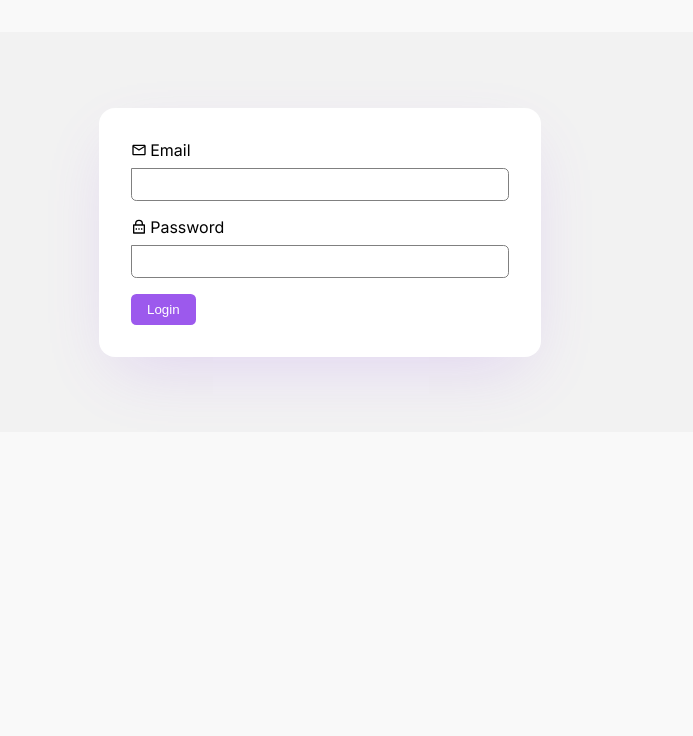
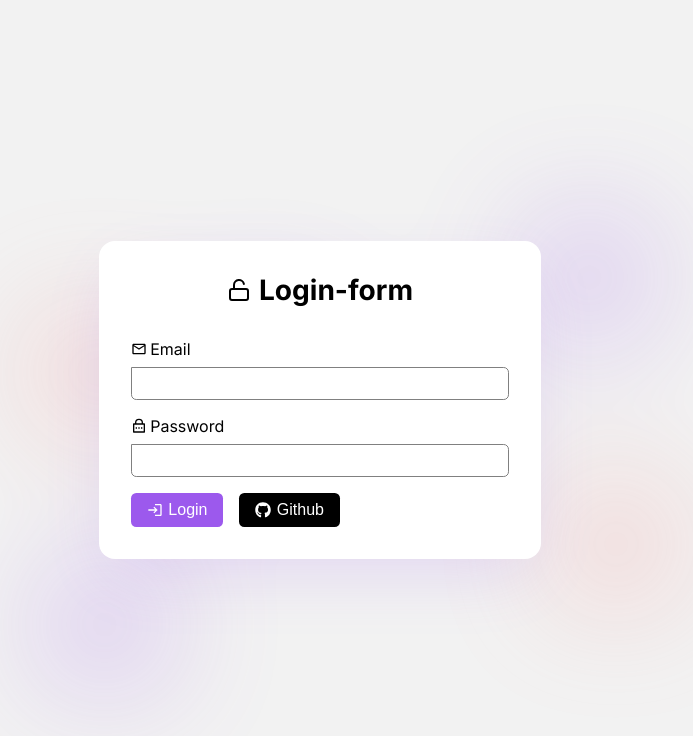
Before and after one commit to cristian-albu/acj, a Next.js app: page /admin/login in a window 1280 px wide. Shown: the top 736 px of the page, without its empty margins (320-1013 px from the left). Built offline with nearby package versions, Linux system fonts and the light colour scheme.

Commit message:
form modifications

```diff
--- a/app/admin/login/AdminLoginView.tsx
+++ b/app/admin/login/AdminLoginView.tsx
@@ -1,41 +1,40 @@
 "use client";
-import Input from "@/shared/components/inputs/Input";
-import { TInput } from "@/shared/components/inputs/types";
-import Button from "@/shared/components/layout/Button";
+import Form from "@/shared/components/inputs/Form";
+import { TFormProps } from "@/shared/components/inputs/types";
 import Card from "@/shared/components/layout/Card";
 import Section from "@/shared/components/layout/Section";
 import Wrapper from "@/shared/components/layout/Wrapper";
 import { validateEmail } from "@/shared/utils/inputValidation";
-import React, { ChangeEvent, useState } from "react";
-import { MdOutlineEmail } from "react-icons/md";
+import React, { useState } from "react";
+import { MdOutlineEmail, MdLogin } from "react-icons/md";
 import { RiLockPasswordLine } from "react-icons/ri";
+import { FiUnlock } from "react-icons/fi";
+import { FaGithub } from "react-icons/fa";
 
-const emailInput: TInput = {
-    id: "admin-email",
-    label: "email",
-    type: "text",
-    icon: <MdOutlineEmail />,
-    validationMethods: [{ method: validateEmail }],
+type TLoginDefaultState = {
+    state: "default";
 };
 
-const passwordInput: TInput = {
-    id: "admin-password",
-    label: "password",
-    type: "password",
-    icon: <RiLockPasswordLine />,
+type TLoginLoadingState = {
+    state: "loading";
 };
 
+type TLoginErrorState = {
+    state: "error";
+    error: any;
+};
+
+type TLoginSuccessState = {
+    state: "success";
+};
+
+type TLoginState = TLoginDefaultState | TLoginLoadingState | TLoginErrorState | TLoginSuccessState;
+
 const AdminLoginView: React.FC = () => {
-    const [loginState, setLoginState] = useState({ [emailInput.id]: "", [emailInput.id]: "" });
-    const [processing, setProcessing] = useState(false);
-    const [errorState, setErrorState] = useState("");
+    const [loginState, setLoadingState] = useState<TLoginState>({ state: "default" });
 
-    const handleChange = (event: ChangeEvent<HTMLFormElement>) => {
-        setLoginState({ ...loginState, [event.target.id]: event.target.value });
-    };
-
-    const handleSubmit = async () => {
-        setProcessing(true);
+    const handleEmailLogin = async (data: any) => {
+        setLoadingState({ state: "loading" });
         try {
             const fetchRes = await fetch("/api/admin/login", {
                 method: "POST",
@@ -43,35 +42,64 @@ const AdminLoginView: React.FC = () => {
                 headers: {
                     "Content-Type": "application/json",
                 },
-                body: JSON.stringify(loginState),
+                body: JSON.stringify(data),
             });
 
             const parsedRes = await fetchRes.json();
-
-            setProcessing(false);
+            // get the user session id and other user data. Maybe set a context with the credentials or the cookies
 
             if (fetchRes.status === 200) {
-                console.log("ok", parsedRes);
+                setLoadingState({ state: "success" });
             } else {
-                setErrorState("Server error");
+                setLoadingState({ state: "error", error: "Server error" });
             }
         } catch (error) {
-            setErrorState("Error making the request");
-            setProcessing(false);
+            setLoadingState({ state: "error", error: error });
         }
     };
 
-    errorState && console.error(errorState);
+    const formData: TFormProps = {
+        headerData: { title: "Login-form", icon: <FiUnlock />, align: "mid" },
+        inputData: [
+            {
+                id: "admin-email",
+                label: "email",
+                type: "text",
+                icon: <MdOutlineEmail />,
+                validationMethods: [{ method: validateEmail }],
+            },
+            {
+                id: "admin-password",
+                label: "password",
+                type: "password",
+                icon: <RiLockPasswordLine />,
+            },
+        ],
+        actionData: {
+            align: "start",
+            actions: [
+                {
+                    btnText: "Login",
+                    action: handleEmailLogin,
+                    btnDisabled: loginState.state === "loading",
+                    btnIcon: <MdLogin />,
+                },
+                {
+                    btnText: "Github",
+                    action: handleEmailLogin,
+                    btnDisabled: loginState.state === "loading",
+                    btnIcon: <FaGithub />,
+                    btnType: "secondary",
+                },
+            ],
+        },
+    };
+
+    loginState.state === "error" && console.error(loginState.error);
     return (
-        <Section>
+        <Section animation={true} fullScreen={true}>
             <Wrapper>
-                <Card width="half" isFormElement={true} onChange={handleChange} onSubmit={(e: any) => e.preventDefault()}>
-                    <Input {...emailInput} />
-                    <Input {...passwordInput} />
-                    <Button onClick={handleSubmit} disabled={processing}>
-                        Login
-                    </Button>
-                </Card>
+                <Card width="half">{loginState.state != "success" ? <Form formProps={formData} /> : <>✅ Success!</>}</Card>
             </Wrapper>
         </Section>
     );
--- a/app/api/admin/login/route.ts
+++ b/app/api/admin/login/route.ts
@@ -1,5 +1,8 @@
 import { NextResponse } from "next/server";
 
 export async function POST(request: Request) {
-    return NextResponse.json({ error: "Internal server error" }, { status: 500 });
+    const data = await request.json();
+
+    console.log(data);
+    return NextResponse.json({ error: "Internal server error" }, { status: 200 });
 }
--- a/app/globals.scss
+++ b/app/globals.scss
@@ -16,7 +16,6 @@ body {
     flex-direction: column;
     justify-content: center;
     align-items: center;
-    padding-top: 2rem;
     background-color: rgb(249, 249, 249);
 }
 
--- a/shared/components/inputs/Form.tsx
+++ b/shared/components/inputs/Form.tsx
@@ -1,6 +1,6 @@
 import React, { ChangeEvent, FormEvent, useState } from "react";
 import Input from "./Input";
-import { TDataState, TFormPropsObject, TInput } from "./types";
+import { TDataState, TFormAction, TFormPropsObject, TInput } from "./types";
 import "./input.scss";
 import Button from "../layout/Button";
 
@@ -30,9 +30,9 @@ import Button from "../layout/Button";
 };
  */
 const Form: React.FC<TFormPropsObject> = ({ formProps }) => {
-    const { header, inputs, action } = formProps;
+    const { headerData, inputData, actionData } = formProps;
 
-    const initialProps: TDataState = inputs.reduce(
+    const initialProps: TDataState = inputData.reduce(
         (obj, input) => ({ ...obj, [input.id]: input.type === "switch" ? input.defaultChecked : input.defaultValue }),
         {}
     );
@@ -63,16 +63,31 @@ const Form: React.FC<TFormPropsObject> = ({ formProps }) => {
         },
     };
 
-    const handleAction = () => {};
-
     return (
-        <form className="form" onChange={eventHandlers.onChange} id={header?.id} onSubmit={eventHandlers.onSubmit}>
-            <h3>{header?.title}</h3>
-            <p>{header?.description}</p>
-            {inputs.map((props: TInput) => {
+        <form className="form" onChange={eventHandlers.onChange} id={headerData?.id} onSubmit={eventHandlers.onSubmit}>
+            <span className={`header ${headerData?.align}`}>
+                {headerData?.icon} <h3>{headerData?.title}</h3>
+            </span>
+            <p>{headerData?.description}</p>
+            {inputData.map((props: TInput) => {
                 return <Input key={props.id} {...props} />;
             })}
-            <Button onClick={handleAction}>{action.btnText}</Button>
+
+            <div className={`actions ${actionData.align}`}>
+                {actionData.actions.map((action: TFormAction) => {
+                    return (
+                        <Button
+                            key={action.btnText}
+                            onClick={() => action.action(data)}
+                            disabled={action.btnDisabled}
+                            btnType={action.btnType}
+                        >
+                            {action.btnIcon}
+                            {action.btnText}
+                        </Button>
+                    );
+                })}
+            </div>
         </form>
     );
 };
--- a/shared/components/inputs/input.scss
+++ b/shared/components/inputs/input.scss
@@ -9,6 +9,51 @@
     align-items: flex-start;
     gap: 1rem;
     position: relative;
+
+    & .header {
+        width: 100%;
+        font-size: 1.5rem;
+        display: flex;
+        justify-content: flex-start;
+        align-items: center;
+        gap: v.$gap / 2;
+
+        &.start {
+            justify-content: flex-start;
+        }
+
+        &.mid {
+            justify-content: center;
+        }
+
+        &.end {
+            justify-content: flex-end;
+        }
+    }
+
+    & .actions {
+        width: 100%;
+        display: flex;
+        justify-content: flex-start;
+        align-items: center;
+        gap: v.$gap;
+
+        &.start {
+            justify-content: flex-start;
+        }
+
+        &.mid {
+            justify-content: center;
+        }
+
+        &.end {
+            justify-content: flex-end;
+        }
+
+        &.between {
+            justify-content: space-between;
+        }
+    }
 }
 
 .errorList {
--- a/shared/components/layout/Button.tsx
+++ b/shared/components/layout/Button.tsx
@@ -2,9 +2,9 @@ import React from "react";
 import { TButton } from "./types";
 import "./layout.scss";
 
-const Button: React.FC<TButton> = ({ children, ...rest }) => {
+const Button: React.FC<TButton> = ({ children, btnType, ...rest }) => {
     return (
-        <button className="button" {...rest}>
+        <button className={`button ${btnType}`} {...rest}>
             {children}
         </button>
     );
--- a/shared/components/layout/Section.tsx
+++ b/shared/components/layout/Section.tsx
@@ -5,9 +5,9 @@ import { TSection } from "./types";
 /**
  * @param type dark | light (optional)
  */
-const Section: React.FC<TSection> = ({ children, type, animation, ...rest }) => {
+const Section: React.FC<TSection> = ({ children, type, animation, fullScreen, ...rest }) => {
     return (
-        <section className={`section ${type}`} {...rest}>
+        <section className={`section ${type} ${fullScreen && "fs"}`} {...rest}>
             {children}
             {animation && (
                 <div className="bgAnimation">
--- a/shared/components/layout/layout.scss
+++ b/shared/components/layout/layout.scss
@@ -80,14 +80,31 @@
     padding: 0.5rem 1rem;
     border-radius: 0.33rem;
     cursor: pointer;
+    font-size: 1rem;
     transition: transform 200ms, background-color 200ms;
+    display: flex;
+    justify-content: center;
+    align-items: center;
+    gap: v.$gap / 3;
+
+    &.primary {
+        background-color: v.$purple;
+    }
+
+    &.secondary {
+        background-color: black;
+    }
 
     &:hover {
-        transform: scale(1.1);
+        transform: scale(1.05);
     }
 
     &:active {
         transform: scale(0.95);
+    }
+
+    &:focus {
+        outline: 1px solid black;
     }
 
     &:disabled {
@@ -124,6 +141,10 @@
     min-height: 50vh;
     position: relative;
     overflow: hidden;
+
+    &.fs {
+        min-height: 100vh;
+    }
 
     &.dark {
         background-color: rgb(34, 32, 32);
--- a/shared/components/layout/types.ts
+++ b/shared/components/layout/types.ts
@@ -5,6 +5,7 @@ export type TChildren = {
 };
 
 export type TSection = {
+    fullScreen?: boolean;
     type?: "dark" | "light";
     animation?: boolean;
 } & TChildren &
@@ -15,7 +16,7 @@ export type TWrapper = {
 } & TChildren &
     HTMLAttributes<HTMLDivElement>;
 
-export type TButton = {} & TChildren & ButtonHTMLAttributes<HTMLButtonElement>;
+export type TButton = { btnType?: "primary" | "secondary" } & TChildren & ButtonHTMLAttributes<HTMLButtonElement>;
 
 export type TCard = {
     width?: "full" | "half" | "third" | "quarter";
```
Also changed, not shown: shared/components/inputs/types.ts (+15 -3 lines).
